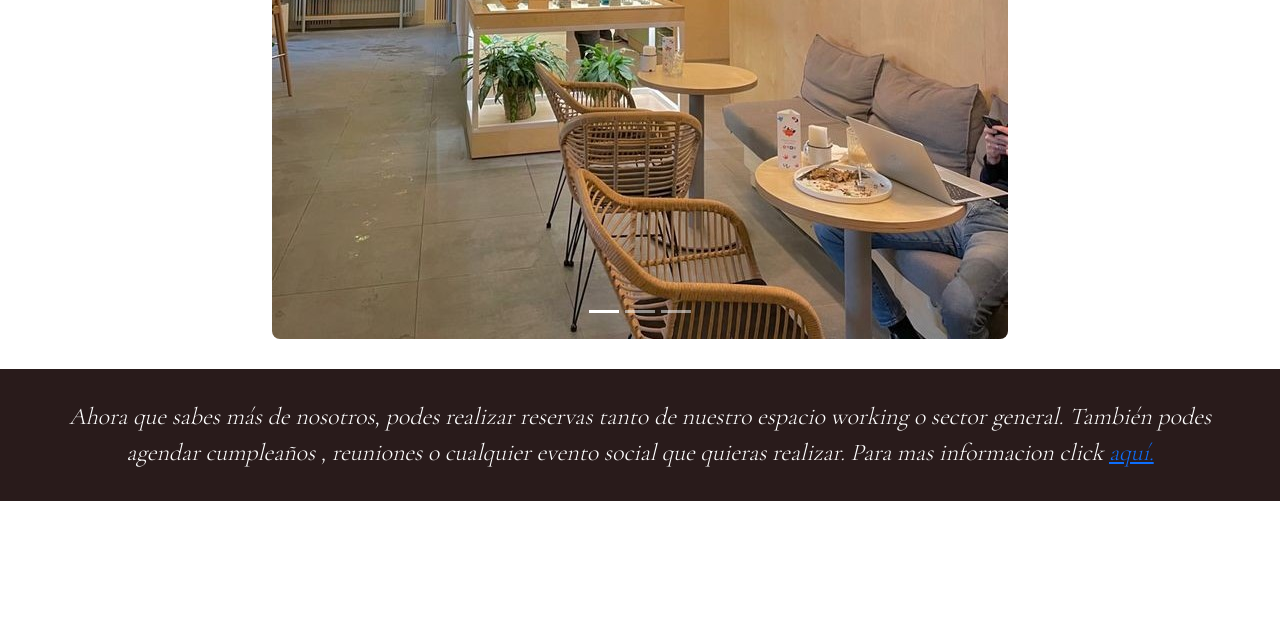
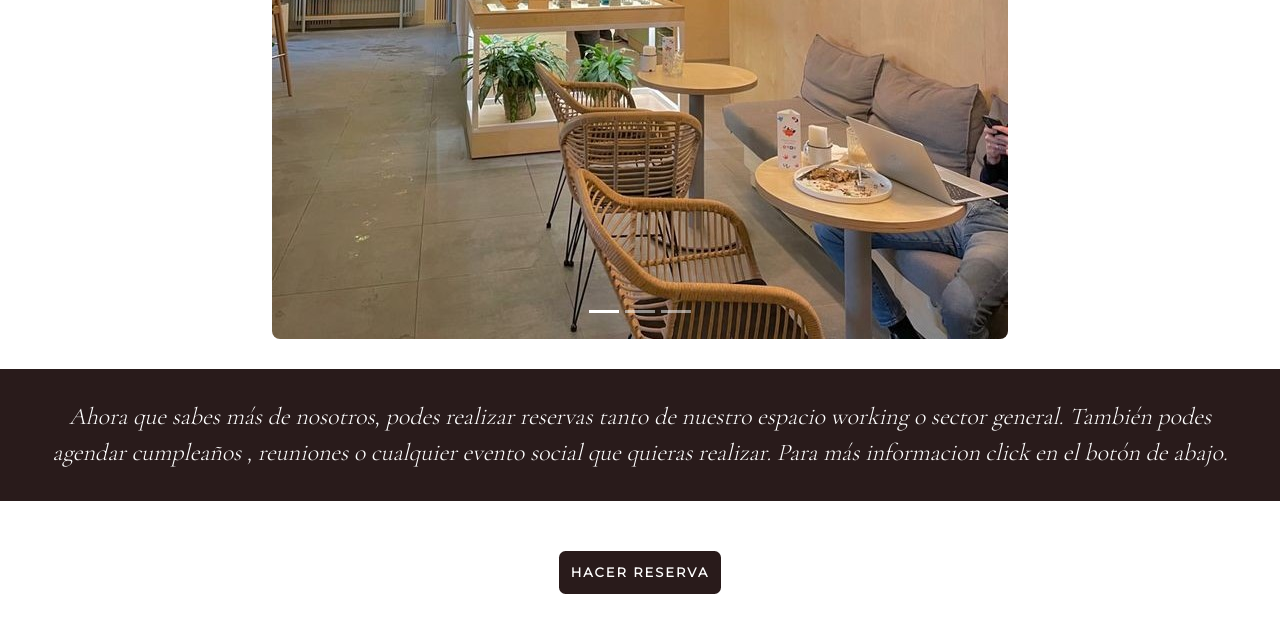
Before and after one commit to yanmin2501/Proyecto, a website: page pages/locales.html in a window 1280 px wide. Shown: the part 2762-3380 px from the top of the page. Drawn offline with nearby package versions, Linux system fonts and the light colour scheme.

Commit message:
actualizacion

```diff
--- a/pages/locales.html
+++ b/pages/locales.html
@@ -149,10 +149,13 @@
             </div>
             <div>
                 <p class="sub-text"> Ahora que sabes más de nosotros, podes realizar reservas tanto de nuestro espacio
-                working o sector general. También podes agendar cumpleaños , reuniones o cualquier evento social que
-                quieras realizar. Para mas informacion click <a href="reservas.html">aquí.</a></p>
+                    working o sector general. También podes agendar cumpleaños , reuniones o cualquier evento social que
+                    quieras realizar. Para más informacion click en el botón de abajo.</p>
+                <a href="reservas.html" target="_blank" class="boton-reservas" >
+                    <input type="submit" value="HACER RESERVA">
+                </a>
 
-                </div>
+            </div>
         </section>
     </main>
     <footer class="footer">
--- a/scss/Layout/_main-locales.scss
+++ b/scss/Layout/_main-locales.scss
@@ -71,3 +71,23 @@ padding: 30px;
     margin: 0;
   }
 }
+
+.boton-reservas{
+  display: flex;
+  justify-content: center;
+  margin-top: 50px;
+  text-decoration: none;
+
+  input{
+    background: rgba(27, 12, 12, 0.938);
+    color: white;
+    font-family: "Montserrat", sans-serif;
+    font-weight: bolder;
+    font-size: small;
+    letter-spacing: 2px;
+    padding: 12px;
+    border: none;
+    border-radius: .5em;
+    cursor: pointer;
+  }
+}
```
Also changed, not shown: css/style.css, 1 other file.
